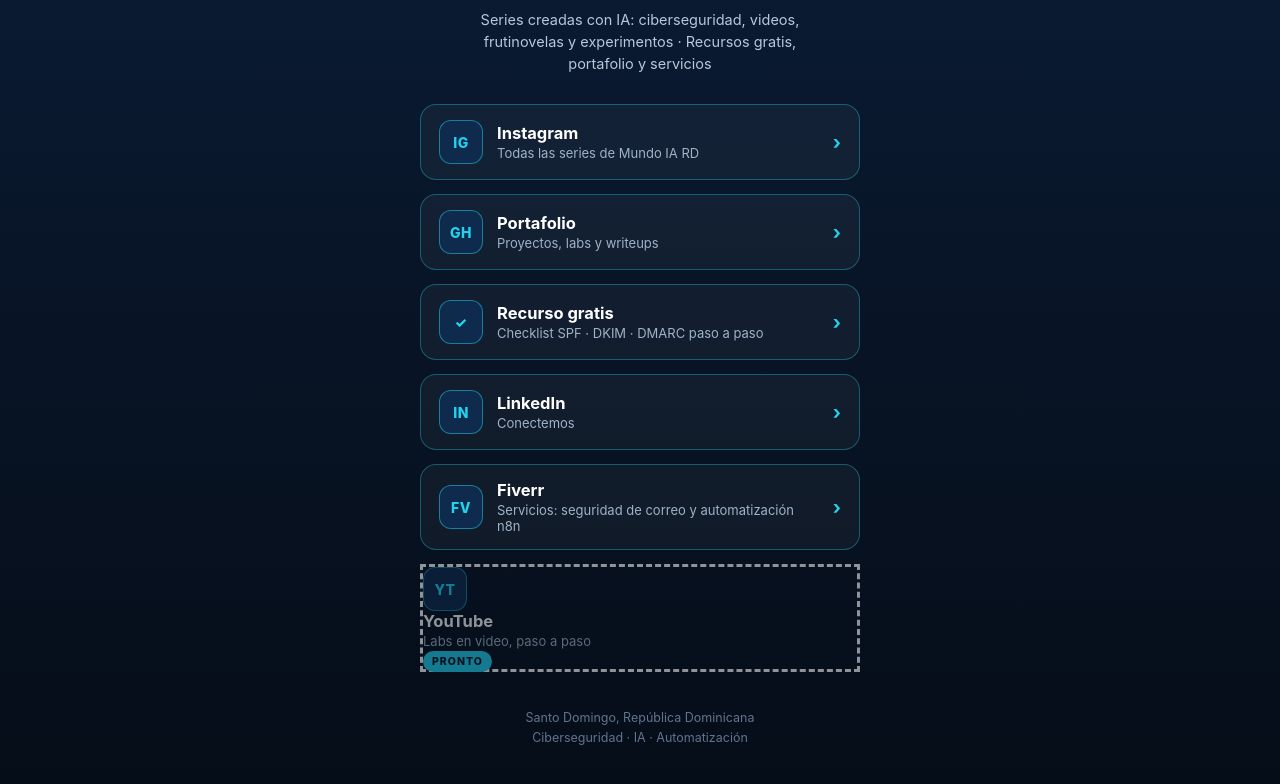
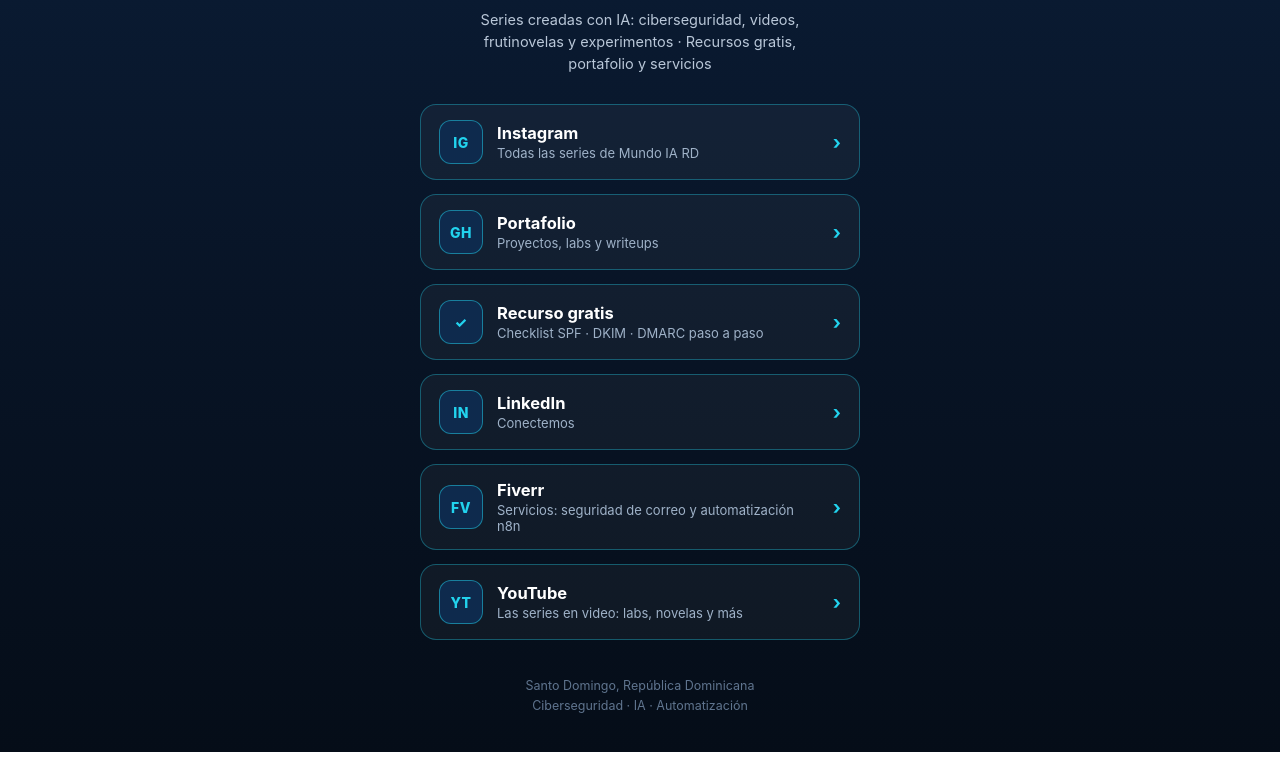
Before and after one commit to pedro1714/enlaces, a plain HTML site: page index.html in a window 1280 px wide. Shown: the part 251-1035 px from the top of the page. After the commit the page ends 1003 px from the top, so only its background shows below. Drawn offline with Linux system fonts and the light colour scheme.

Commit message:
YouTube: boton activo al canal @mundoiardtv

```diff
--- a/index.html
+++ b/index.html
@@ -88,11 +88,11 @@
       <span class="txt"><span class="t">Fiverr</span><div class="s">Servicios: seguridad de correo y automatización n8n</div></span>
       <span class="arrow">›</span>
     </a>
-    <div class="btn soon">
+    <a class="btn" href="https://www.youtube.com/@mundoiardtv">
       <span class="chip">YT</span>
-      <span class="txt"><span class="t">YouTube</span><div class="s">Labs en video, paso a paso</div></span>
-      <span class="pill">PRONTO</span>
-    </div>
+      <span class="txt"><span class="t">YouTube</span><div class="s">Las series en video: labs, novelas y más</div></span>
+      <span class="arrow">›</span>
+    </a>
   </div>
 
   <footer>Santo Domingo, República Dominicana<br>Ciberseguridad · IA · Automatización</footer>
```
